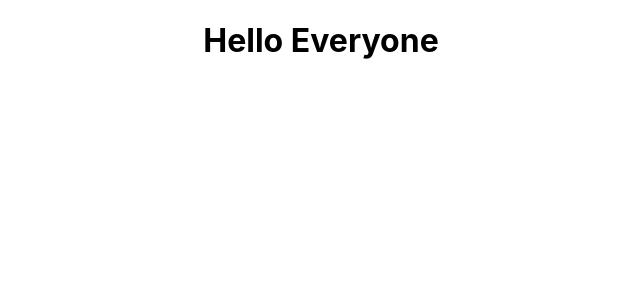
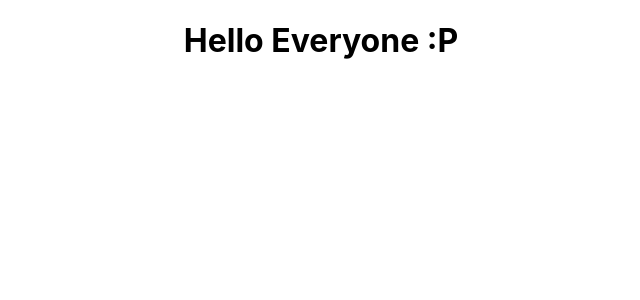
Before and after one commit to LotusHub4/Practicum, a React (Create React App) app in the folder frontend/: page / in a window 1280 px wide. Shown: the top 300 px of the page, without its empty margins (319-959 px from the left). Built offline with nearby package versions, Linux system fonts and the light colour scheme.

Commit message:
this is my test file

```diff
--- a/frontend/src/App.js
+++ b/frontend/src/App.js
@@ -1,11 +1,9 @@
-
-import './App.css';
+import "./App.css";
 
 function App() {
   return (
     <div className="App">
-      <h1>Hello Everyone</h1>
-
+      <h1>Hello Everyone :P</h1>
     </div>
   );
 }
```
